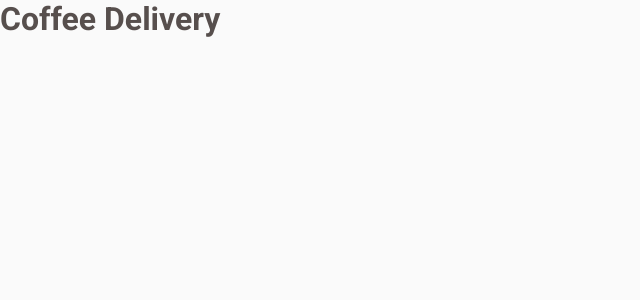
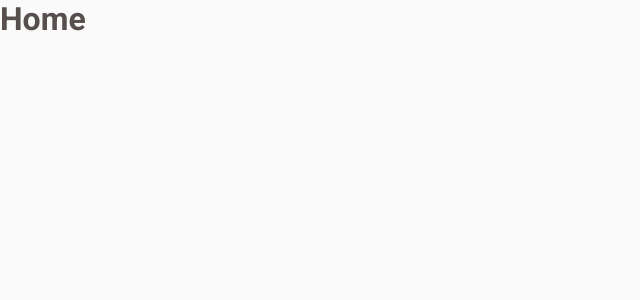
Before and after one commit to biancacangussu/coffee-delivery, a React (Vite) app: page / in a window 1280 px wide. Shown: the top 300 px of the page, without its empty margins (0-640 px from the left). Built offline with nearby package versions, Linux system fonts and the light colour scheme.

Commit message:
chore: setup routing configuration

```diff
--- a/package.json
+++ b/package.json
@@ -13,6 +13,7 @@
     "@types/styled-components": "^5.1.34",
     "react": "^19.1.1",
     "react-dom": "^19.1.1",
+    "react-router-dom": "^7.8.1",
     "styled-components": "^6.1.19"
   },
   "devDependencies": {
--- a/src/App.tsx
+++ b/src/App.tsx
@@ -1,12 +1,16 @@
 import { ThemeProvider } from "styled-components"
 import { defaultTheme } from "./styles/theme/default"
 import { GlobalStyle } from "./styles/global"
+import { BrowserRouter } from "react-router-dom"
+import { Router } from "./Routes"
 
 function App() {
   return (
     <ThemeProvider theme={defaultTheme}>
       <GlobalStyle />
-      <h1>Coffee Delivery</h1>
+      <BrowserRouter>
+        <Router />
+      </BrowserRouter>
     </ThemeProvider>
   )
 }
--- /dev/null
+++ b/src/Routes.tsx
@@ -0,0 +1,10 @@
+import { Route, Routes } from "react-router-dom";
+import { HomePage } from "./pages/Home";
+
+export function Router() {
+  return (
+    <Routes>
+      <Route path="/" element={<HomePage />} />
+    </Routes>
+  );
+}
--- /dev/null
+++ b/src/pages/Home/index.tsx
@@ -0,0 +1,5 @@
+export function HomePage() {
+  return (
+    <h1>Home</h1>
+  );
+}
```
Also changed, not shown: 1 other file (tests, documents, lock files or other folders).
